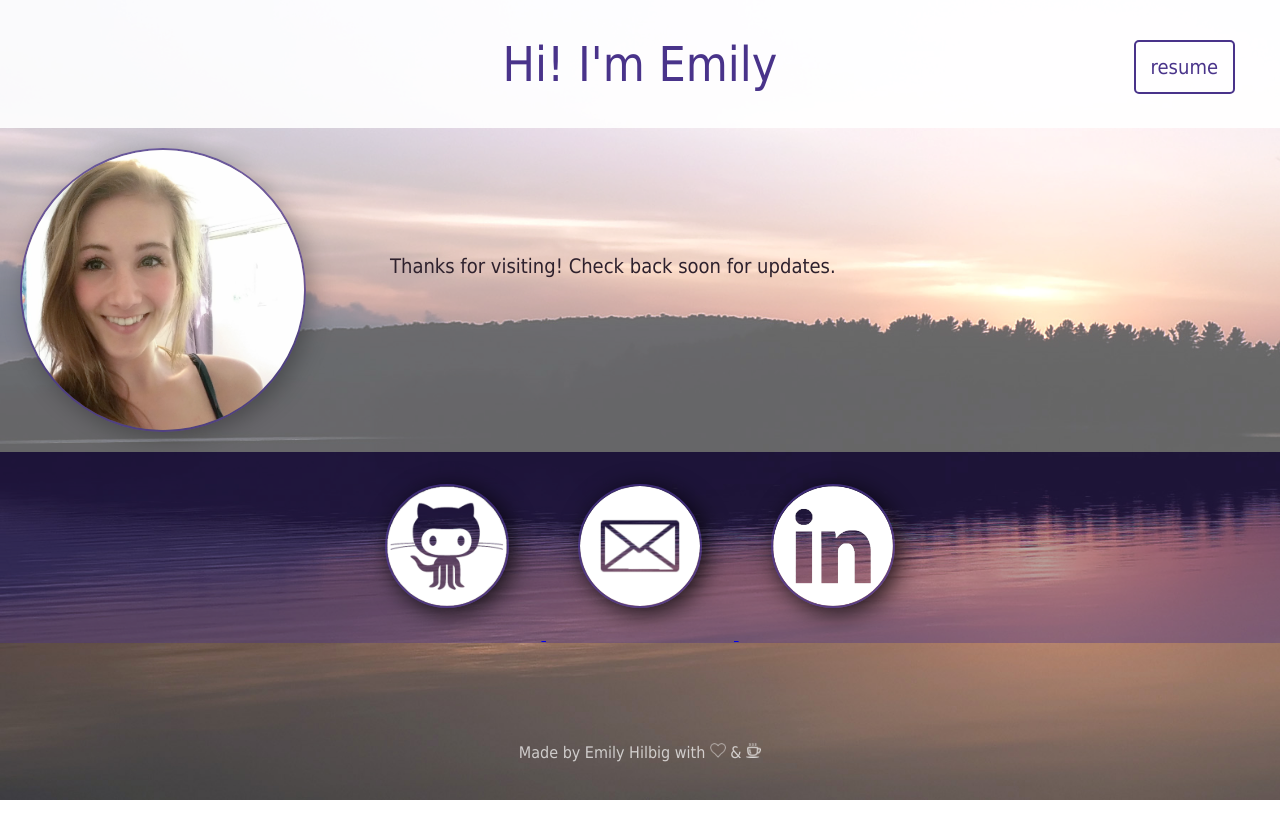
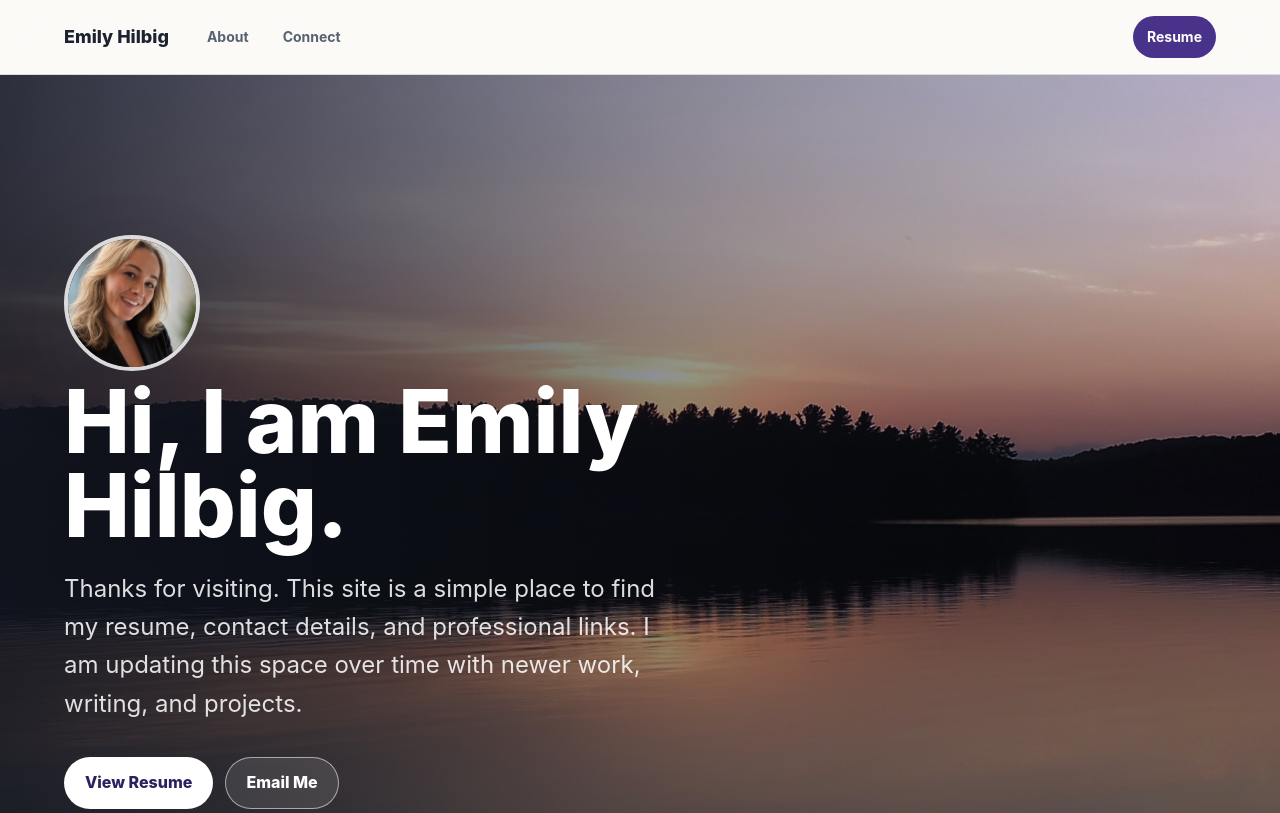
Before and after one commit to emilyhilbig/hilbig.me, a plain HTML site: page index.html in a window 1280 px wide. Shown: the top 813 px of the page. Drawn offline with Linux system fonts and the light colour scheme.

Commit message:
Giving this website a facelift with codex, updated resume for 2026, added agents md file

```diff
--- a/css/website.css
+++ b/css/website.css
@@ -1,242 +1,339 @@
-/*@media (max-width: 600px) {
-  .facet_sidebar {
-    display: none;
-  }*/
-
-/*img.bg {
-   Set rules to fill background
-  min-height: 100%;
-  min-width: 2859px;
-
-   Set up proportionate scaling
-  width: 100%;
-  height: auto;
-
-   Set up positioning
-  position: fixed;
-  top: 0;
-  left: 0;
-
-  z-index: 0;
-}*/
-h1{
-	color: #49338A;
-	font-size: 48px;
-	float: left;
+:root {
+  --ink: #1d2230;
+  --muted: #596170;
+  --paper: #fbfaf7;
+  --surface: #ffffff;
+  --line: rgba(29, 34, 48, 0.14);
+  --violet: #49338a;
+  --violet-dark: #2e205f;
+  --sage: #55766b;
+  --sunset: #bd624a;
+  --shadow: 0 24px 70px rgba(29, 34, 48, 0.22);
 }
 
-.container{
-	background-image: url(../images/algonqpark-sunset.png);
-	background-size: cover;
-	/*width: contain;*/
-  height: auto;
-	font-family: Tahoma, Geneva, sans-serif;
-	z-index: 0;
-  width: 100%;
+* {
+  box-sizing: border-box;
 }
 
-.header{
-	width: 100%;
-  background-color: rgba(255,255,255,0.9);
-	z-index: 5;
+html {
+  scroll-behavior: smooth;
 }
 
-.header a{
-	color: #49338A;
-	font-size: 20px;
-  margin: 40px;
-  padding: 15px;
-/*	width: 10%;*/
-  text-decoration: none;
-  border-radius: 5px;
-  border: 2px solid #49338A;
-  border-collapse: collapse;
-  display: inline-block;
-  position: absolute;
-  right: 5px;
+body {
+  min-width: 320px;
+  background: var(--paper);
+  color: var(--ink);
+  font-family: Inter, ui-sans-serif, system-ui, -apple-system, BlinkMacSystemFont, "Segoe UI", sans-serif;
+  line-height: 1.6;
 }
 
-.header a:hover{
-  background: rgba(73, 51, 138, 0.75);
-  color: rgba(255, 255, 255, 0.8);
+a {
+  color: inherit;
 }
 
-/*.header .header-border{
-  border-radius: 0.5em;
-  border: 2px solid #49338A;
-98px
-}*/
+.site-header {
+  position: sticky;
+  top: 0;
+  z-index: 20;
+  display: flex;
+  align-items: center;
+  justify-content: space-between;
+  gap: 24px;
+  min-height: 72px;
+  padding: 16px clamp(20px, 5vw, 72px);
+  background: rgba(251, 250, 247, 0.88);
+  border-bottom: 1px solid var(--line);
+  backdrop-filter: blur(18px);
+}
 
-.header h1{
+.brand {
+  color: var(--ink);
+  font-size: 18px;
+  font-weight: 800;
+  text-decoration: none;
+}
+
+.site-nav {
+  flex: 1;
+  display: flex;
+  align-items: center;
+  justify-content: flex-start;
+  gap: 6px;
+  font-size: 14px;
+  font-weight: 700;
+}
+
+.site-nav a,
+.button {
+  min-height: 42px;
+  display: inline-flex;
+  align-items: center;
+  justify-content: center;
+  border-radius: 999px;
+  text-decoration: none;
+  transition: background-color 160ms ease, color 160ms ease, border-color 160ms ease, transform 160ms ease;
+}
+
+.site-nav a {
+  padding: 8px 14px;
+  color: var(--muted);
+}
+
+.site-nav a:hover {
+  color: var(--ink);
+  background: rgba(29, 34, 48, 0.06);
+}
+
+.site-nav .nav-resume {
   margin-left: auto;
-  margin-right: auto;
-  width: 100%;
-  margin-top: 40px;
-  position: relative;
-  display: inline-block;
-  margin-bottom: 40px;
+  color: var(--surface);
+  background: var(--violet);
+}
+
+.site-nav .nav-resume:hover {
+  color: var(--surface);
+  background: var(--violet-dark);
+}
+
+.hero {
+  min-height: 82svh;
+  display: grid;
+  align-items: end;
+  padding: clamp(96px, 13vw, 160px) clamp(20px, 5vw, 72px) clamp(48px, 8vw, 88px);
+  background:
+    linear-gradient(90deg, rgba(18, 22, 32, 0.86), rgba(18, 22, 32, 0.5) 48%, rgba(18, 22, 32, 0.18)),
+    url("../images/algonqpark-sunset.jpg") center / cover no-repeat;
+  color: var(--surface);
+}
+
+.hero-content {
+  width: min(760px, 100%);
+}
+
+.portrait {
+  width: clamp(92px, 13vw, 136px);
+  aspect-ratio: 1;
+  object-fit: cover;
+  border: 4px solid rgba(255, 255, 255, 0.82);
+  border-radius: 50%;
+  box-shadow: var(--shadow);
+}
+
+.eyebrow,
+.section-label {
+  margin: 22px 0 10px;
+  color: inherit;
+  font-size: 13px;
+  font-weight: 800;
+  letter-spacing: 0;
+  text-transform: uppercase;
+}
+
+.eyebrow {
+  color: rgba(255, 255, 255, 0.78);
+}
+
+h1,
+h2,
+p {
+  margin: 0;
+}
+
+h1 {
+  max-width: 780px;
+  font-size: clamp(46px, 8vw, 88px);
+  line-height: 0.96;
+  font-weight: 850;
+}
+
+h2 {
+  max-width: 580px;
+  font-size: clamp(30px, 4vw, 52px);
+  line-height: 1.05;
+  font-weight: 820;
+}
+
+.intro {
+  max-width: 620px;
+  margin-top: 22px;
+  color: rgba(255, 255, 255, 0.86);
+  font-size: clamp(18px, 2.2vw, 24px);
+}
+
+.hero-actions {
+  display: flex;
+  flex-wrap: wrap;
+  gap: 12px;
+  margin-top: 34px;
+}
+
+.button {
+  padding: 12px 20px;
+  border: 1px solid transparent;
+  font-weight: 800;
+}
+
+.button:hover {
+  transform: translateY(-1px);
+}
+
+.button-primary {
+  color: var(--violet-dark);
+  background: var(--surface);
+}
+
+.button-secondary {
+  color: var(--surface);
+  border-color: rgba(255, 255, 255, 0.54);
+  background: rgba(255, 255, 255, 0.1);
+}
+
+.button-secondary:hover {
+  background: rgba(255, 255, 255, 0.18);
+}
+
+.content-band,
+.link-band {
+  padding: clamp(56px, 8vw, 92px) clamp(20px, 5vw, 72px);
+}
+
+.content-grid {
+  width: min(1120px, 100%);
+  margin: 0 auto;
+  display: grid;
+  grid-template-columns: minmax(0, 0.95fr) minmax(280px, 1.05fr);
+  gap: clamp(28px, 6vw, 80px);
+  align-items: start;
+}
+
+.content-band .section-label,
+.link-band .section-label {
+  color: var(--sunset);
+}
+
+.copy {
+  color: var(--muted);
+  font-size: clamp(17px, 2vw, 20px);
+}
+
+.copy p + p {
+  margin-top: 18px;
+}
+
+.link-band {
+  background: #edf3ef;
+  border-top: 1px solid var(--line);
+  border-bottom: 1px solid var(--line);
+}
+
+.link-header {
+  width: min(1120px, 100%);
+  margin: 0 auto 28px;
+}
+
+.link-list {
+  width: min(1120px, 100%);
+  margin: 0 auto;
+  display: grid;
+  grid-template-columns: repeat(3, minmax(0, 1fr));
+  gap: 14px;
+}
+
+.profile-link {
+  min-height: 92px;
+  display: flex;
+  align-items: center;
+  gap: 16px;
+  padding: 18px;
+  color: var(--surface);
+  background: var(--violet);
+  border: 1px solid rgba(255, 255, 255, 0.22);
+  border-radius: 8px;
+  text-decoration: none;
+  box-shadow: 0 16px 44px rgba(73, 51, 138, 0.2);
+  transition: transform 160ms ease, border-color 160ms ease, box-shadow 160ms ease;
+}
+
+.profile-link:hover {
+  transform: translateY(-2px);
+  border-color: rgba(255, 255, 255, 0.42);
+  box-shadow: 0 20px 54px rgba(73, 51, 138, 0.28);
+}
+
+.profile-link img {
+  width: 44px;
+  height: 44px;
+  object-fit: contain;
+  border-radius: 50%;
+}
+
+.profile-link span {
+  font-size: 18px;
+  font-weight: 800;
+}
+
+.site-footer {
+  padding: 28px clamp(20px, 5vw, 72px);
+  color: rgba(255, 255, 255, 0.76);
+  background: var(--ink);
   text-align: center;
 }
 
-
-.fixed-pos{
-	position: fixed;
+.heart,
+.coffee {
+  width: auto;
+  height: 15px;
+  margin: 0 3px;
+  opacity: 0.86;
+  vertical-align: -2px;
 }
 
-.ilb{
-	display: inline-block;
+@media (max-width: 760px) {
+  .site-header {
+    align-items: flex-start;
+    flex-direction: column;
+    gap: 10px;
+  }
+
+  .site-nav {
+    width: 100%;
+    justify-content: flex-start;
+    overflow-x: auto;
+    padding-bottom: 2px;
+  }
+
+  .hero {
+    min-height: 78svh;
+    padding-top: 64px;
+    background:
+      linear-gradient(180deg, rgba(18, 22, 32, 0.84), rgba(18, 22, 32, 0.54)),
+      url("../images/algonqpark-sunset.jpg") center / cover no-repeat;
+  }
+
+  .content-grid,
+  .link-list {
+    grid-template-columns: 1fr;
+  }
+
+  .profile-link {
+    min-height: 78px;
+  }
 }
 
-.about-me{/*
-    position: relative;*/
-	padding-top: 128px;
-  width: 100%;
-  padding-bottom: auto;
-  overflow: hidden;
-  height: auto;
-  background-color: rgba(255,255,255,0.4);
-}
+@media (max-width: 440px) {
+  .brand {
+    font-size: 17px;
+  }
 
-/*.about-me img{
-    opacity: 1.0;
-    width: auto;
-    height: 35%;
-    min-height: 5em;
-    max-height: 25em;
-    margin-top: 3em;
-    z-index: 5;
-    float: left;
-}*/
-.about-me img{
-  opacity: 1.0;
-  width: auto;
-  height: 35%;
-  min-height: 100px;
-  max-height: 600px;
-  z-index: 5;
-  float: left;
-  border-radius: 50%;
-  border: 2px solid rgba(73, 51, 138, 0.75);
-  box-shadow: 5px 5px 25px rgba(0, 0, 0, 0.3);
-  margin: 20px;
-}
+  .site-nav a {
+    padding-inline: 11px;
+  }
 
-.shaded{
-  box-shadow: 5px 5px 25px rgba(0, 0, 0, 0.8);
-}
-.about-me p{
-	color: #2E212D;
-	font-size: 20px;
-	padding-left: 5%;
-  padding-right: 5%;
-  padding-top: 10%;
-  padding-bottom: 10%;
-  width: auto;
-	max-width: 50%;/*
-  min-height: 5em;
-  max-height: 25em;
-  padding-top: 3.5em;*/
-	text-align: left;
-	float: left;
-	z-index: 1;
-}
+  .hero-actions {
+    flex-direction: column;
+  }
 
-.contact-me-pls{
-	background-color: rgba(73,51,138,0.4);
-	text-align: center;
-  width: 100%;
-}
-
-.contact-me-pls img{
-	margin: 2em;
-  opacity: 1.0;
-  width: auto;
-  height: 15%;
-  z-index: 5;
-  border-radius: 50%;
-  border: 2px solid rgba(73, 51, 138, 0.75);
-}
-.contact-me-pls img:hover{
-	margin: 2em;
-  opacity: 0.6;
-  width: auto;
-  height: 15%;
-  z-index: 5;
-  box-shadow: 5px 5px 25px rgba(0, 0, 0, 0);
-}
-
-.mobile-resume{
-  visibility: hidden;
-  display: none;
-}
-
-.footer {
-  height: 150px;
-  width: 100%;
-  /*padding-bottom: 20px;*/
-}
-
-.footer p{
-  font-family: Tahoma, Geneva, sans-serif;
-  color: rgba(255, 255, 255, 0.7);
-  width: 100%;
-  text-align: center;
-  margin-bottom: 20px;
-  margin-top: 100px;
-  position: absolute;
-}
-/*mobile*/
-.coffee {
-  opacity: 0.8;
-  height: 15px;
-}
-
-.heart{
-  opacity: 0.8;
-  height: 15px;
-}
-@media screen and (max-width: 700px) { /* Specific to this particular image
-  img.bg {
-    left: 50%;
-    margin-left: -1430px;   /* 50%
+  .button {
+    width: 100%;
   }
 }
-/*
-a:hover {
-    text-decoration: none;
-  }*/
-  .container{
-/*    background-image: none;
-    background-color: rgb(190, 140, 159);*/
-    background-size: cover;
-    /*width: contain;*/
-    height: auto;
-    font-family: Tahoma, Geneva, sans-serif;
-    z-index: 0;
-  }
-
-  .mobile-resume{
-    visibility: visible;
-    display: inline-block;
-  }
-
-  .header a{
-    visibility: hidden;
-  }
-
-  .about-me img{
-    margin-left: auto;
-    margin-right: auto;
-    text-align: center;
-    display: block;
-    float: none;
-  }
-  .about-me p{
-    margin-left: auto;
-    margin-right: auto;
-    display: block;
-    float: none;
-    padding-left: 0px;
-    padding-right: 0px;
-  }
-}
--- a/index.html
+++ b/index.html
@@ -1,11 +1,12 @@
-
-<html>
-
+<!doctype html>
+<html lang="en">
 <head>
+  <meta charset="utf-8">
+  <meta name="viewport" content="width=device-width, initial-scale=1">
+  <meta name="description" content="The personal website of Emily Hilbig.">
   <title>Emily Hilbig</title>
   <link rel="stylesheet" type="text/css" href="css/reset.css">
-	<link rel="stylesheet" type="text/css" href="css/website.css">
-	<meta name="viewport" content="width=device-width, initial-scale=1, maximum-scale=1, user-scalable=0">
+  <link rel="stylesheet" type="text/css" href="css/website.css?v=20260525b">
   <link rel="icon" type="image/png" href="images/icon.png">
   <script>
     (function(i,s,o,g,r,a,m){i['GoogleAnalyticsObject']=r;i[r]=i[r]||function(){
@@ -16,48 +17,72 @@
     ga('send', 'pageview');
   </script>
 </head>
-<body class="container">
+<body>
+  <header class="site-header">
+    <span class="brand">Emily Hilbig</span>
+    <nav class="site-nav" aria-label="Primary navigation">
+      <a href="#about">About</a>
+      <a href="#connect">Connect</a>
+      <a class="nav-resume" href="EmilyHilbigResume.pdf" onclick="ga('send', 'event', 'View Resume', 'click');">Resume</a>
+    </nav>
+  </header>
 
-<div class="header fixed-pos header-padding">
-	<h1 >Hi! I'm Emily</h1>
-	<a href="EmilyHilbigResume.pdf" onclick="ga('send', 'event', 'View Resume', 'click');">resume</a>
+  <main>
+    <section class="hero" aria-labelledby="intro-title">
+      <div class="hero-content">
+        <img class="portrait" src="images/me-again.jpg" alt="Emily Hilbig">
+        <h1 id="intro-title">Hi, I am Emily Hilbig.</h1>
+        <p class="intro">
+          Thanks for visiting. This site is a simple place to find my resume, contact details, and professional links. I am updating this space over time with newer work, writing, and projects.
+        </p>
+        <div class="hero-actions" aria-label="Primary links">
+          <a class="button button-primary" href="EmilyHilbigResume.pdf" onclick="ga('send', 'event', 'View Resume', 'click');">View Resume</a>
+          <a class="button button-secondary" href="mailto:em.hilbig@gmail.com" onclick="ga('send', 'event', 'Contact Me', 'click');">Email Me</a>
+        </div>
+      </div>
+    </section>
 
+    <section class="content-band" id="about">
+      <div class="content-grid">
+        <div>
+          <p class="section-label">About</p>
+          <h2>I build scalable software solutions, with an eye for customer impact.</h2>
         </div>
+        <div class="copy">
+          <p>
+            With over 6 years of experience, I contribute as a Software Development Engineer at Amazon Music, specializing in NoSQL, operational analysis, and execution. As a senior member of the Free and Prime Music Voice team, I focus on delivering solutions that enhance user experience and operational efficiency.
+          </p>
+          <p>
+            My professional journey includes contributions to Amazon Advertising's Private Marketplace and other large-scale, distributed systems, showcasing expertise in building globally distributed NoSQL architectures and optimizing high-throughput, low-latency services. Committed to driving impactful results, I thrive in collaborative, cross-functional environments to deliver robust technical solutions.
+          </p>
+        </div>
+      </div>
+    </section>
 
+    <section class="link-band" id="connect" aria-labelledby="connect-title">
+      <div class="link-header">
+        <p class="section-label">Connect</p>
+        <h2 id="connect-title">Find me here.</h2>
+      </div>
+      <div class="link-list">
+        <a class="profile-link" title="GitHub" href="https://github.com/emilyhilbig" onclick="ga('send', 'event', 'View Github', 'click');">
+          <img src="images/gitlogo.png" alt="" aria-hidden="true">
+          <span>GitHub</span>
+        </a>
+        <a class="profile-link" title="Email Emily" href="mailto:em.hilbig@gmail.com" onclick="ga('send', 'event', 'Contact Me', 'click');">
+          <img src="images/mailmepls.png" alt="" aria-hidden="true">
+          <span>Email</span>
+        </a>
+        <a class="profile-link" title="LinkedIn" href="https://www.linkedin.com/pub/emily-hilbig/68/203/908" onclick="ga('send', 'event', 'View LinkedIn', 'click');">
+          <img src="images/linkedinlogo.png" alt="" aria-hidden="true">
+          <span>LinkedIn</span>
+        </a>
+      </div>
+    </section>
+  </main>
 
-<div class="about-me">
-	<img src="images/me610x650.jpg" class="ilb">
-	<p class="ilb">Thanks for visiting! Check back soon for updates.</p>
-</div>
-
-
-<div class="contact-me-pls">
-
-	<a title="Github" href="https://github.com/emilyhilbig"
-	onclick="ga('send', 'event', 'View Github', 'click');">
-		<img class="shaded" src="images/gitlogo.png">
-	</a>
-
-	<a title="Send me and Email" href="mailto:em.hilbig@gmail.com"
-	onclick="ga('send', 'event', 'Contact Me', 'click');">
-		<img class="shaded" src="images/mailmepls.png">
-	</a>
-
-	<a title="LinkedIn" href="https://www.linkedin.com/pub/emily-hilbig/68/203/908"
-	onclick="ga('send', 'event', 'View LinkedIn', 'click');">
-		<img class="shaded" src="images/linkedinlogo.png">
-	</a>
-
-	<a title="Resume" class="mobile-resume" href="EmilyHilbigResume.pdf"
-	onclick="ga('send', 'event', 'View Resume', 'click');">
-		<img class="shaded" src="images/emily-hilbig-cv-logo.png">
-	</a>
-</div><!--
-<img src="images/algonqpark-sunset.jpg" class="bg"> -->
-
-<div class="footer">
-	<p>Made by Emily Hilbig with  <img src="images/white-heart.png" class="heart"> & <img src="images/coffee-white-icon.png" class="coffee"></p>
-</div>
-
+  <footer class="site-footer">
+    <p>Made by Emily Hilbig with <img src="images/white-heart.png" class="heart" alt="heart"> & <img src="images/coffee-white-icon.png" class="coffee" alt="coffee"></p>
+  </footer>
 </body>
 </html>
```
Also changed, not shown: images/algonqpark-sunset.jpg (added), images/algonqpark-sunset.png (deleted), images/emily-hilbig-cv-logo.png (deleted), images/me-again.jpg (added), images/me610x650.jpg (deleted), 3 other files. Lines whose indentation alone changed are shown as unchanged.
